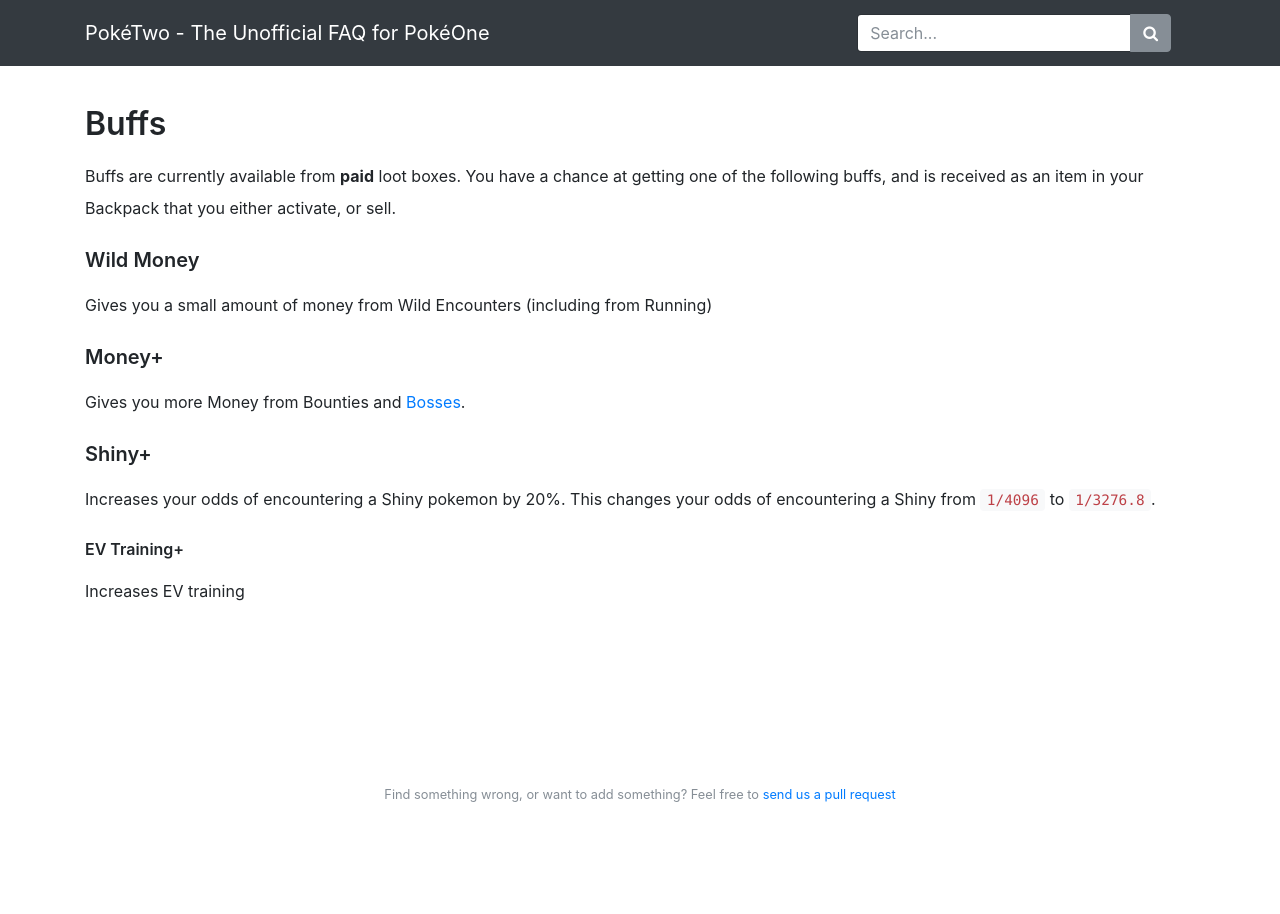
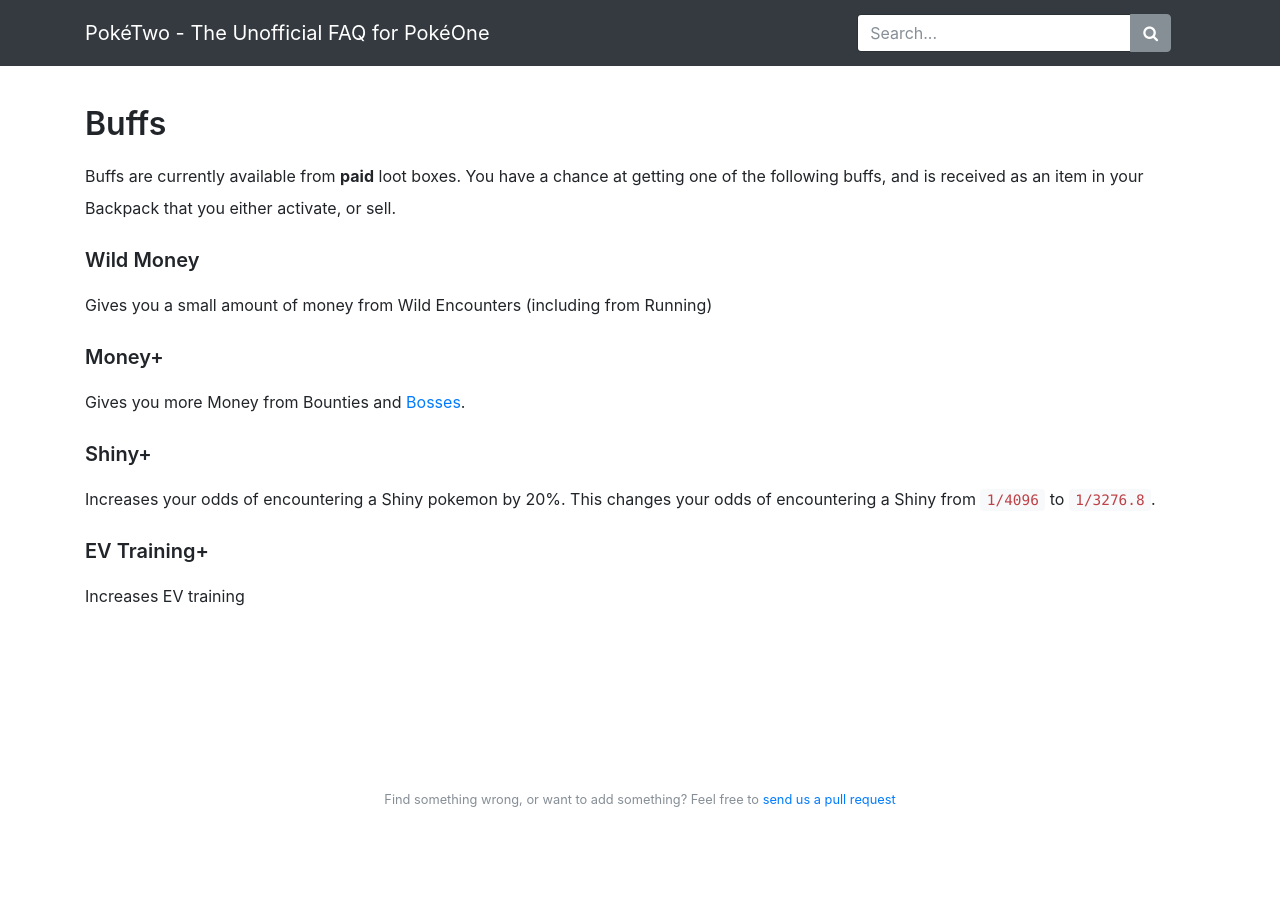
Before and after one commit to X3I/poketwo.com, a Jekyll site: the page built from _pages/guides/buffs.md, in a window 1280 px wide. Built offline with Jekyll 4.4.1, drawn with Linux system fonts in a browser that asks for light colours; nearby versions of some CDN libraries; our own code applies the rules of GitHub Pages for plain Markdown files.

Commit message:
fixing ev trainig header

```diff
--- a/_pages/guides/buffs.md
+++ b/_pages/guides/buffs.md
@@ -26,6 +26,6 @@
 Increases your odds of encountering a Shiny pokemon by 20%. This changes your
 odds of encountering a Shiny from `1/4096` to `1/3276.8`.
 
-#### EV Training+
+### EV Training+
 
 Increases EV training
```
